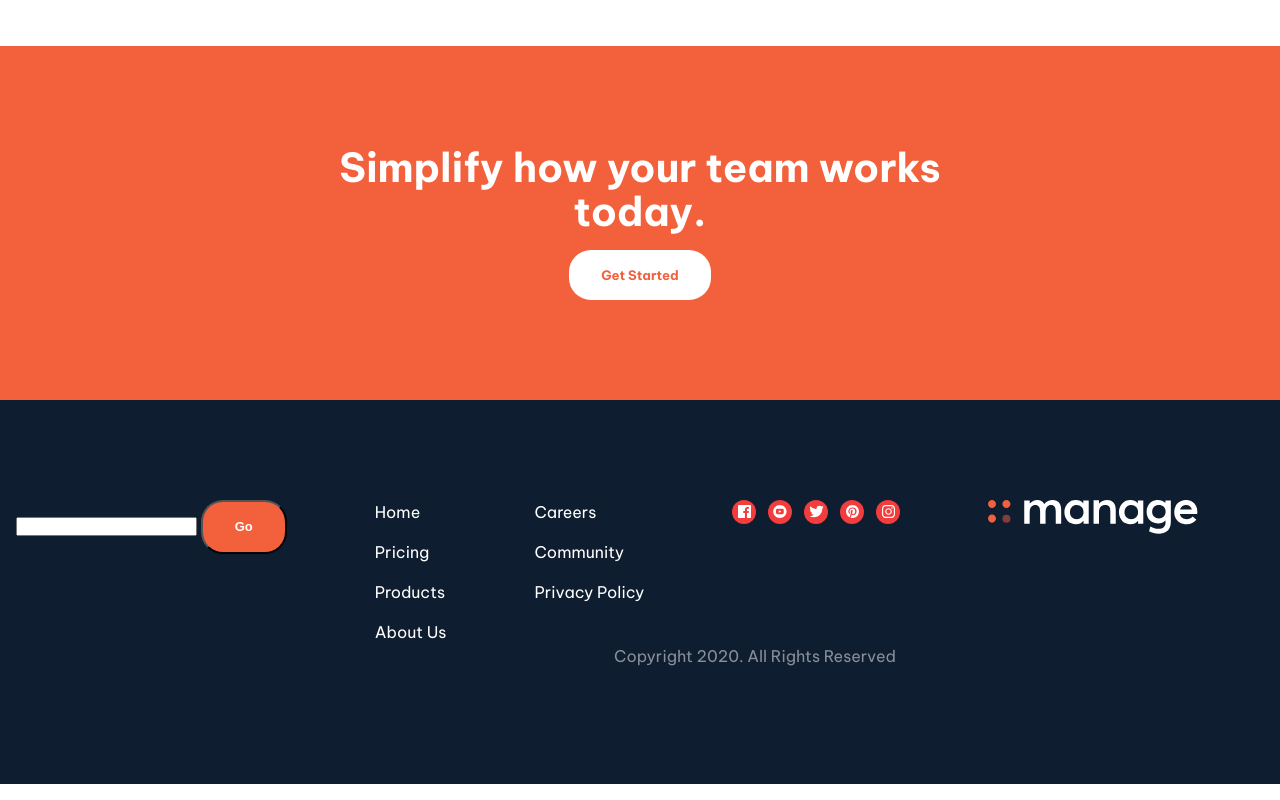
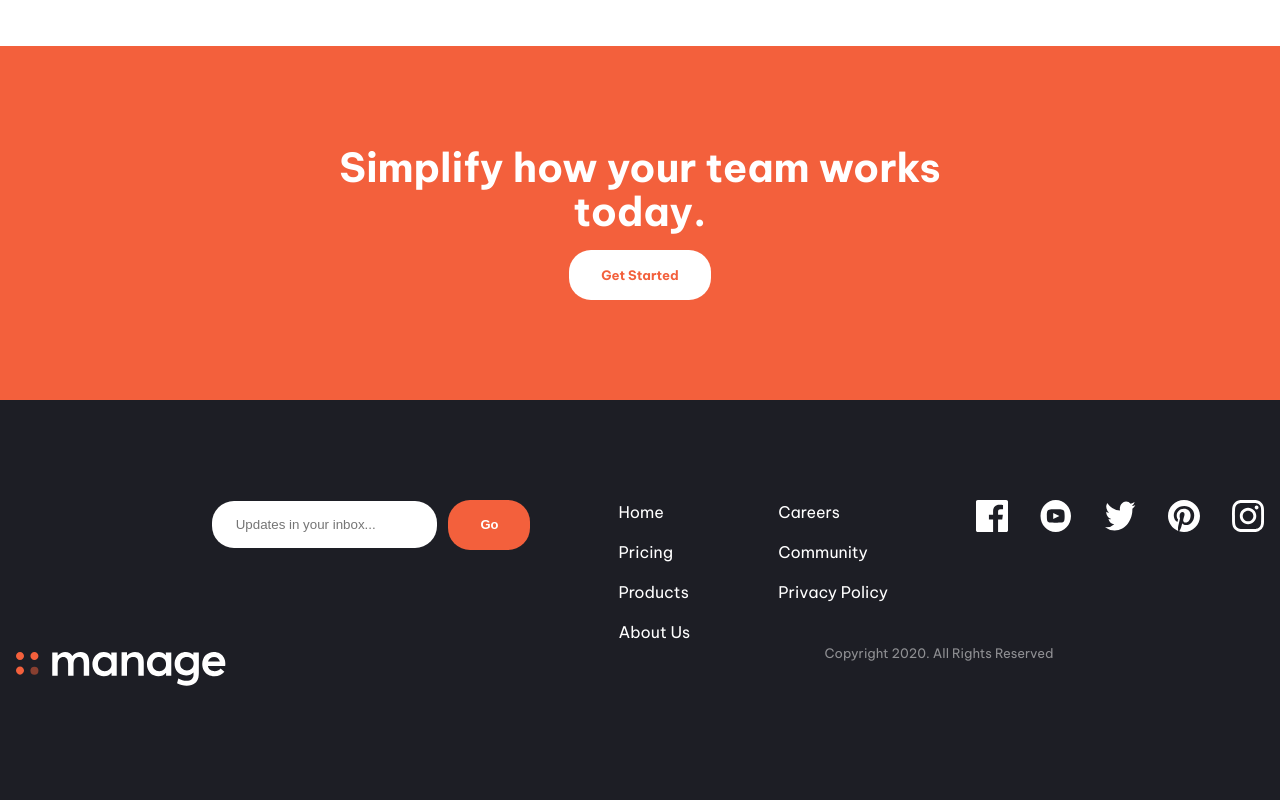
Before and after one commit to jkaps9/manage-landing-page, a website built with webpack: page src/template.html in a window 1280 px wide. Shown: the part 2183-2983 px from the top of the page. Built offline with nearby package versions, Linux system fonts and the light colour scheme.

Commit message:
style footer

```diff
--- a/src/root.css
+++ b/src/root.css
@@ -737,7 +737,7 @@ header {
 @media only screen and (min-width: 0rem) {
   #footer {
     padding: var(--section-padding);
-    background-color: var(--dark);
+    background-color: var(--color-gray-950);
 
     .container {
       width: 100%;
@@ -745,17 +745,37 @@ header {
       max-width: calc(550 / 16 * 1rem);
       margin: auto;
       display: flex;
-      justify-content: flex-start;
+      justify-content: center;
       align-items: flex-start;
       flex-wrap: wrap;
       column-gap: calc(88 / 16 * 1rem);
-      row-gap: calc(32 / 16 * 1rem);
+      row-gap: calc(48 / 16 * 1rem);
+    }
+
+    .subscribe {
+      height: 100%;
+    }
+
+    .subscribe input {
+      padding: 1rem 1.5rem;
+      border-radius: 1.375rem;
+      border: none;
+      height: 100%;
+      line-height: 2em;
+    }
+
+    .subscribe .button-solid {
+      margin-left: 0.5rem;
+      border: none;
     }
 
     .logo-container {
-      /* Takes up all the space, other ULs wrap below */
       width: 100%;
-      position: relative;
+      display: flex;
+      justify-content: center;
+      align-items: center;
+
+      margin: 0.5rem 0;
     }
 
     .logo {
@@ -764,7 +784,7 @@ header {
       height: auto;
       display: block;
       /* 28px - 44px */
-      margin-bottom: clamp(1.75rem, 4.17vw, 2.75rem);
+      /* margin-bottom: clamp(1.75rem, 4.17vw, 2.75rem); */
     }
 
     .logo-img {
@@ -778,23 +798,19 @@ header {
 
     .text {
       color: var(--color-body-text-light);
-      margin-bottom: calc(16 / 16 * 1rem);
+      font-size: 0.8125rem;
+      text-align: center;
     }
 
     .social {
-      display: inline-flex;
-      flex-direction: column;
+      display: flex;
       justify-content: flex-start;
-      gap: calc(12 / 16 * 1rem);
-      position: absolute;
-      top: 0;
-      right: 0;
+      gap: calc(32 / 16 * 1rem);
     }
 
     .social-link {
-      width: calc(24 / 16 * 1rem);
-      height: calc(24 / 16 * 1rem);
-      background-color: var(--color-highlight);
+      width: 2rem;
+      height: 2rem;
       border-radius: 50%;
       display: flex;
       justify-content: center;
@@ -812,8 +828,8 @@ header {
     }
 
     .social-img {
-      height: calc(13 / 16 * 1rem);
-      width: auto;
+      height: 2rem;
+      width: 2rem;
       display: block;
     }
 
@@ -828,25 +844,6 @@ header {
       margin-bottom: calc(16 / 16 * 1rem);
       &:last-of-type {
         margin-bottom: 0;
-      }
-    }
-
-    .header {
-      font-size: calc(16 / 16 * 1rem);
-      line-height: 1.5em;
-      font-weight: 700;
-      color: var(--color-body-text-light);
-      position: relative;
-
-      &:after {
-        content: "";
-        width: calc(32 / 16 * 1rem);
-        height: calc(4 / 16 * 1rem);
-        margin: calc(16 / 16 * 1rem) auto calc(24 / 16 * 1rem) 0;
-        background: var(--color-primary);
-        opacity: 1;
-        position: relative;
-        display: block;
       }
     }
 
--- a/src/template.html
+++ b/src/template.html
@@ -237,7 +237,12 @@
       <div class="container">
         <!-- Subscribe -->
         <div class="subscribe">
-          <input type="email" id="email" name="email" />
+          <input
+            type="email"
+            id="email"
+            name="email"
+            placeholder="Updates in your inbox..."
+          />
           <button class="button-solid">Go</button>
         </div>
 
```
